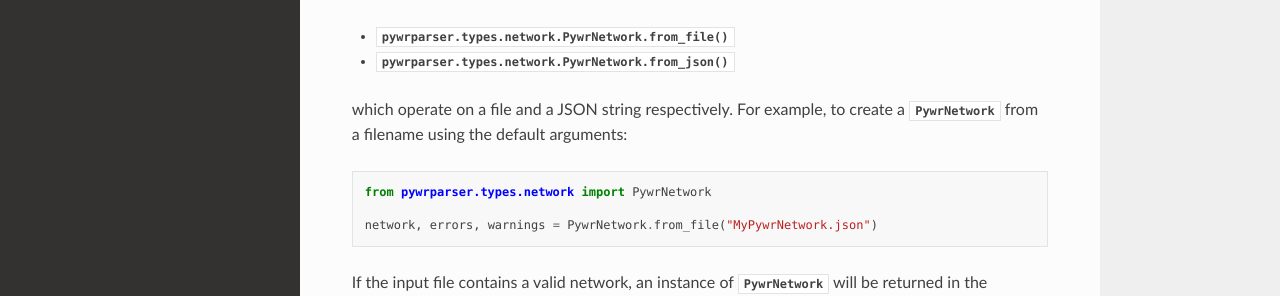
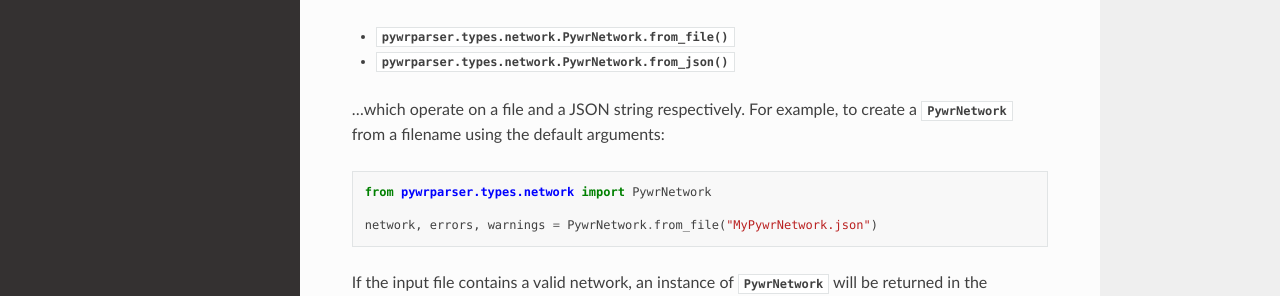
Before and after one commit to pmslavin/pywrparser, a Sphinx documentation site: the page built from docs/source/library.rst, in a window 1280 px wide and 1358 px high. Shown: the part 497-793 px from the top of the window. Built offline with Sphinx 7.4.7 and the Read the Docs theme 2.0.0, drawn with Linux system fonts in a browser that asks for light colours.

```diff
--- a/docs/source/library.rst
+++ b/docs/source/library.rst
@@ -23,7 +23,7 @@ Two factory methods are provided to create a :class:`PywrNetwork` instance:
 * :meth:`pywrparser.types.network.PywrNetwork.from_file`
 * :meth:`pywrparser.types.network.PywrNetwork.from_json`
 
-which operate on a file and a JSON string respectively.
+...which operate on a file and a JSON string respectively.
 For example, to create a :class:`PywrNetwork` from a filename using the default
 arguments:
 
```
Also changed, not shown: 1 other file.
